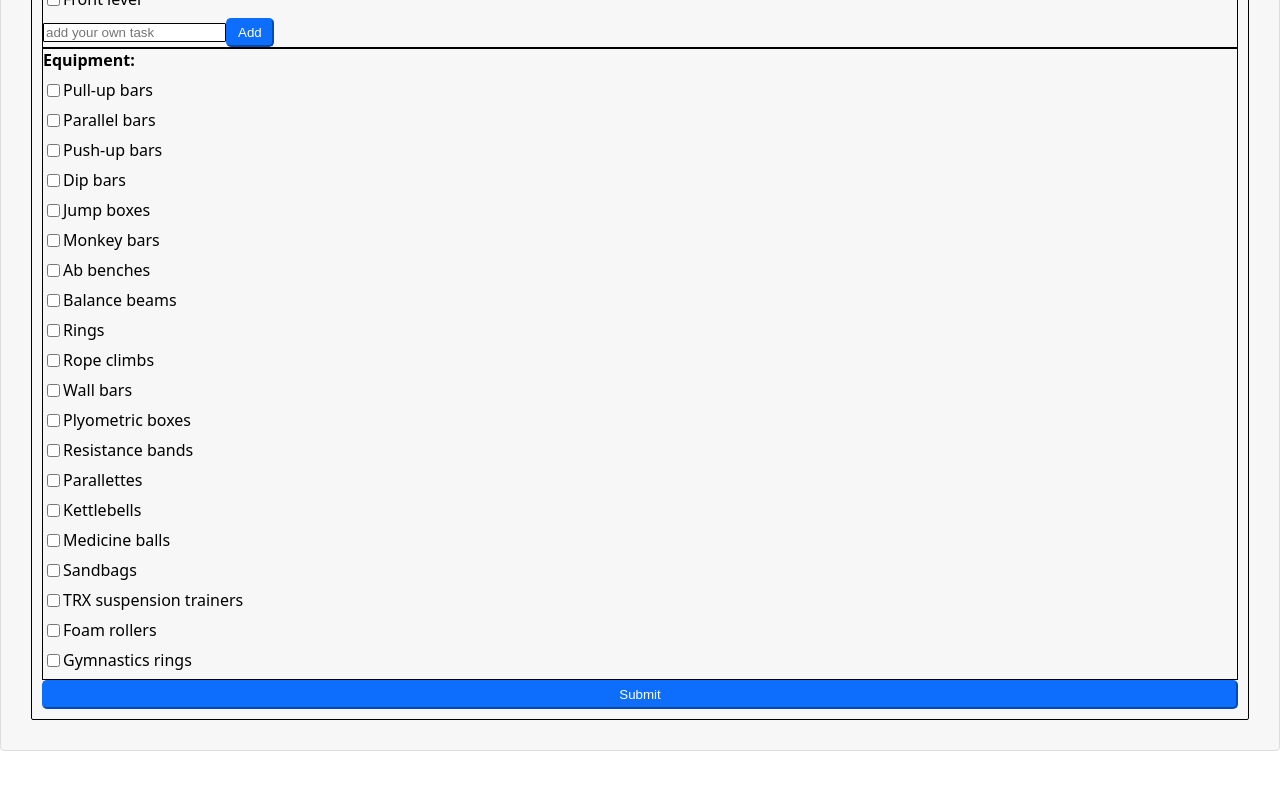
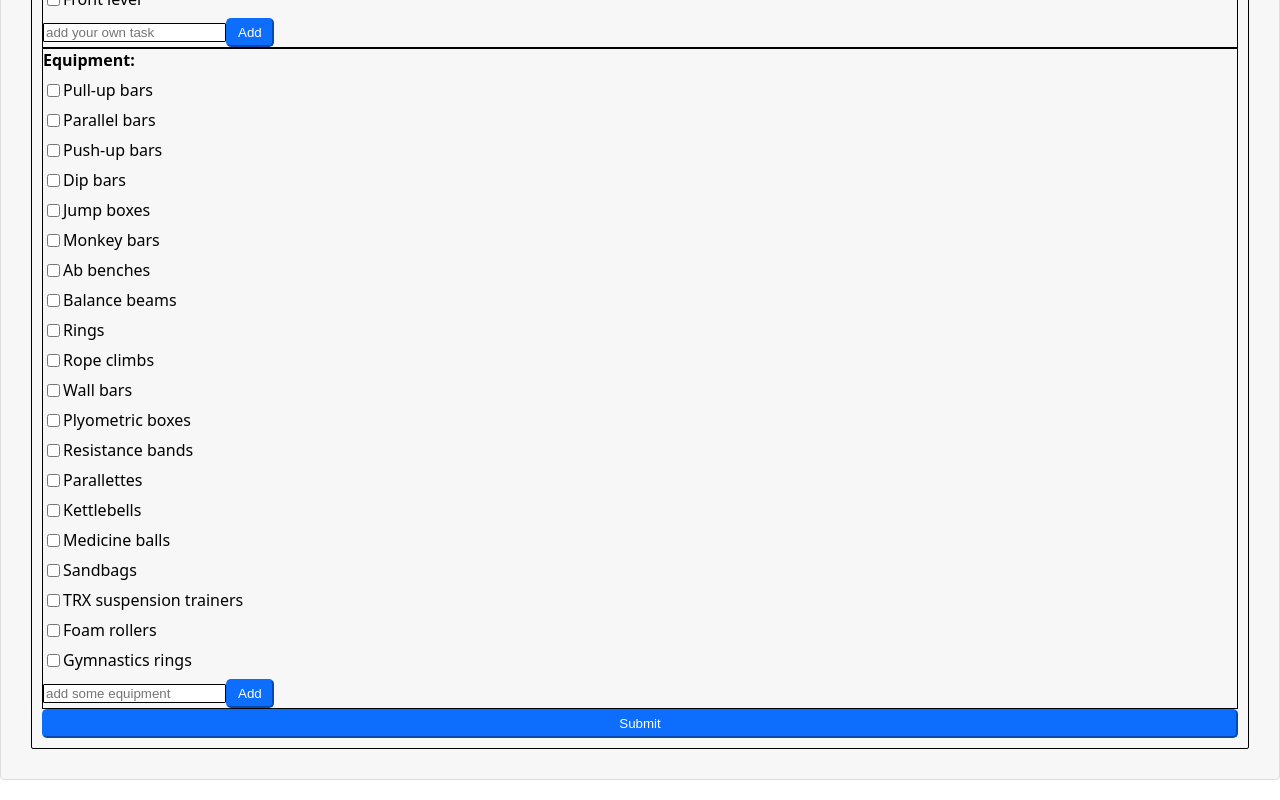
Before and after one commit to zimb0o/capstone-project, a Next.js app: page / in a window 1280 px wide. Shown: the part 629-1429 px from the top of the page. Before the commit the page ends 1400 px from the top, so only its background shows below. Built offline with nearby package versions, Linux system fonts and the light colour scheme.

Commit message:
add equipment text

```diff
--- a/components/SpotForm.js
+++ b/components/SpotForm.js
@@ -97,6 +97,8 @@ export default function SpotForm() {
               {option}
             </FormLabel>
           ))}
+          <FormInput type="text" placeholder="add some equipment" />
+          <Button type="button">Add</Button>
         </FormGroup>
         <Button type="submit">Submit</Button>{" "}
       </Form>
```
